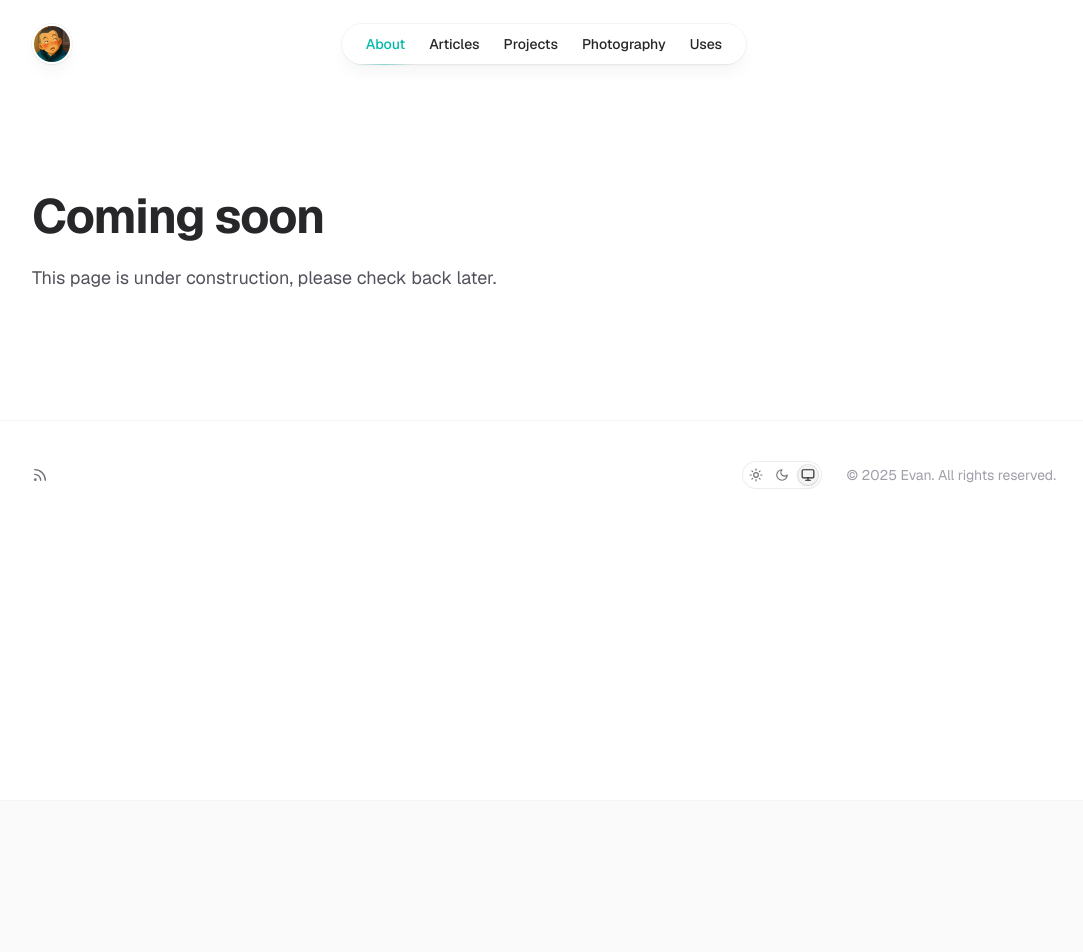
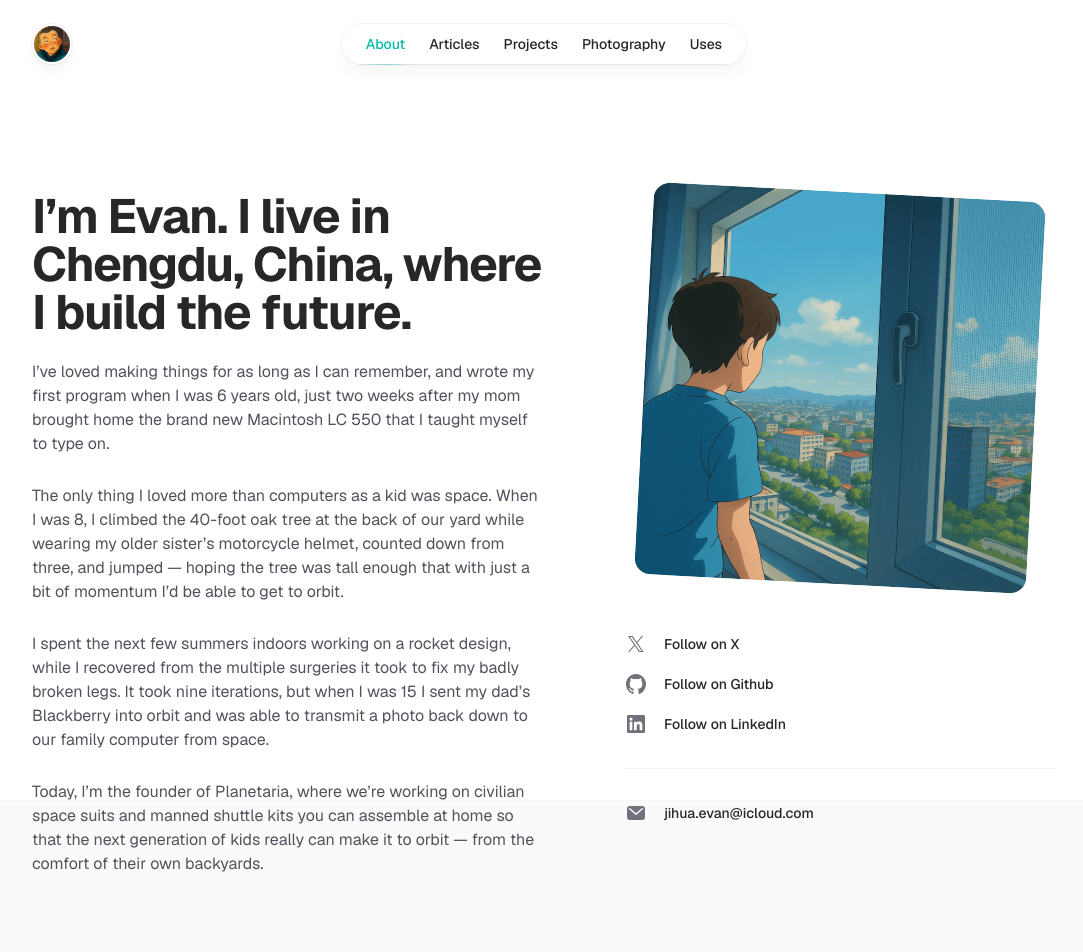
Before and after one commit to evan976/evanwu.dev, a Next.js app: page /about in a window 1280 px wide. Shown: the top 952 px of the page, without its empty margins (96-1179 px from the left). Before the commit the page ends 800 px from the top, so only its background shows below. Built offline with nearby package versions, Linux system fonts and the light colour scheme.

Commit message:
feat: add aurora text component and update pages

```diff
--- a/app/about/page.tsx
+++ b/app/about/page.tsx
@@ -1,16 +1,130 @@
 import { Container } from '@/components/container'
+import { GithubIcon, LinkedInIcon, XIcon } from '@/components/icons'
+import Image from 'next/image'
+import Link from 'next/link'
+
+export const metadata = {
+  title: 'About',
+  description: 'I’m Evan. I live in Chengdu, China, where I build the future.',
+}
 
 export default function Page() {
   return (
     <Container className="mt-16 sm:mt-32">
-      <header className="max-w-2xl">
-        <h1 className="text-4xl font-bold tracking-tight text-zinc-800 dark:text-zinc-100 sm:text-5xl">
-          Coming soon
-        </h1>
-        <p className="mt-6 text-lg text-zinc-600 dark:text-zinc-400">
-          This page is under construction, please check back later.
-        </p>
-      </header>
+      <div className="grid grid-cols-1 gap-y-16 lg:grid-cols-2 lg:grid-rows-[auto_1fr] lg:gap-y-12">
+        <div className="lg:pl-20">
+          <div className="max-w-xs px-2.5 lg:max-w-none">
+            <div className="max-w-xs px-2.5 lg:max-w-none">
+              <Image
+                priority
+                src="/about.png"
+                alt="Evan"
+                width={800}
+                height={800}
+                sizes="(min-width: 1024px) 32rem, 20rem"
+                className="aspect-square rotate-3 rounded-2xl bg-zinc-100 object-cover dark:bg-zinc-800"
+              />
+            </div>
+          </div>
+        </div>
+        <div className="lg:order-first lg:row-span-2">
+          <h1 className="text-4xl font-bold tracking-tight text-zinc-800 sm:text-5xl dark:text-zinc-100">
+            I’m Evan. I live in Chengdu, China, where I build the future.
+          </h1>
+          <div className="mt-6 space-y-7 text-base text-zinc-600 dark:text-zinc-400">
+            <p>
+              I’ve loved making things for as long as I can remember, and wrote
+              my first program when I was 6 years old, just two weeks after my
+              mom brought home the brand new Macintosh LC 550 that I taught
+              myself to type on.
+            </p>
+            <p>
+              The only thing I loved more than computers as a kid was space.
+              When I was 8, I climbed the 40-foot oak tree at the back of our
+              yard while wearing my older sister’s motorcycle helmet, counted
+              down from three, and jumped — hoping the tree was tall enough that
+              with just a bit of momentum I’d be able to get to orbit.
+            </p>
+            <p>
+              I spent the next few summers indoors working on a rocket design,
+              while I recovered from the multiple surgeries it took to fix my
+              badly broken legs. It took nine iterations, but when I was 15 I
+              sent my dad’s Blackberry into orbit and was able to transmit a
+              photo back down to our family computer from space.
+            </p>
+            <p>
+              Today, I’m the founder of Planetaria, where we’re working on
+              civilian space suits and manned shuttle kits you can assemble at
+              home so that the next generation of kids really can make it to
+              orbit — from the comfort of their own backyards.
+            </p>
+          </div>
+        </div>
+        <div className="lg:pl-20">
+          <ul>
+            <li className="flex">
+              <Link
+                target="_blank"
+                rel="noopener noreferrer"
+                href="https://x.com/evan1297"
+                className="group flex items-center text-sm font-medium text-zinc-800 transition hover:text-teal-500 dark:text-zinc-200 dark:hover:text-teal-500"
+              >
+                <XIcon
+                  aria-hidden="true"
+                  className="size-6 flex-none fill-zinc-500 transition group-hover:fill-teal-500"
+                />
+                <span className="ml-4">Follow on X</span>
+              </Link>
+            </li>
+            <li className="flex mt-4">
+              <Link
+                target="_blank"
+                rel="noopener noreferrer"
+                href="https://github.com/evan976"
+                className="group flex items-center text-sm font-medium text-zinc-800 transition hover:text-teal-500 dark:text-zinc-200 dark:hover:text-teal-500"
+              >
+                <GithubIcon
+                  aria-hidden="true"
+                  className="size-6 flex-none fill-zinc-500 transition group-hover:fill-teal-500"
+                />
+                <span className="ml-4">Follow on Github</span>
+              </Link>
+            </li>
+            <li className="flex mt-4">
+              <Link
+                target="_blank"
+                rel="noopener noreferrer"
+                href="https://www.linkedin.com/in/evan976"
+                className="group flex items-center text-sm font-medium text-zinc-800 transition hover:text-teal-500 dark:text-zinc-200 dark:hover:text-teal-500"
+              >
+                <LinkedInIcon
+                  aria-hidden="true"
+                  className="size-6 flex-none fill-zinc-500 transition group-hover:fill-teal-500"
+                />
+                <span className="ml-4">Follow on LinkedIn</span>
+              </Link>
+            </li>
+            <li className="mt-8 border-t border-zinc-100 pt-8 dark:border-zinc-700/40 flex">
+              <Link
+                href="mailto:jihua.evan@icloud.com"
+                className="group flex items-center text-sm font-medium text-zinc-800 transition hover:text-teal-500 dark:text-zinc-200 dark:hover:text-teal-500"
+              >
+                <svg
+                  viewBox="0 0 24 24"
+                  aria-hidden="true"
+                  className="size-6 flex-none fill-zinc-500 transition group-hover:fill-teal-500"
+                >
+                  <path
+                    fillRule="evenodd"
+                    d="M6 5a3 3 0 0 0-3 3v8a3 3 0 0 0 3 3h12a3 3 0 0 0 3-3V8a3 3 0 0 0-3-3H6Zm.245 2.187a.75.75 0 0 0-.99 1.126l6.25 5.5a.75.75 0 0 0 .99 0l6.25-5.5a.75.75 0 0 0-.99-1.126L12 12.251 6.245 7.187Z"
+                  />
+                </svg>
+                <span className="ml-4">jihua.evan@icloud.com</span>
+              </Link>
+            </li>
+          </ul>
+        </div>
+      </div>
     </Container>
   )
 }
--- a/app/photography/page.tsx
+++ b/app/photography/page.tsx
@@ -1,16 +1,18 @@
-import { Container } from '@/components/container'
+import { Layout } from '@/components/layout'
+
+export const metadata = {
+  title: 'Photography',
+  description:
+    'Although I am not a photographer, I like to record every beautiful moment.',
+}
 
 export default function Page() {
   return (
-    <Container className="mt-16 sm:mt-32">
-      <header className="max-w-2xl">
-        <h1 className="text-4xl font-bold tracking-tight text-zinc-800 dark:text-zinc-100 sm:text-5xl">
-          Coming soon
-        </h1>
-        <p className="mt-6 text-lg text-zinc-600 dark:text-zinc-400">
-          This page is under construction, please check back later.
-        </p>
-      </header>
-    </Container>
+    <Layout
+      title="Photography"
+      intro="Although I am not a photographer, I like to record every beautiful moment."
+    >
+      Coming soon
+    </Layout>
   )
 }
--- a/app/projects/page.tsx
+++ b/app/projects/page.tsx
@@ -1,16 +1,17 @@
-import { Container } from '@/components/container'
+import { Layout } from '@/components/layout'
+
+export const metadata = {
+  title: 'Projects',
+  description: 'Things I’ve made trying to put my dent in the universe.',
+}
 
 export default function Page() {
   return (
-    <Container className="mt-16 sm:mt-32">
-      <header className="max-w-2xl">
-        <h1 className="text-4xl font-bold tracking-tight text-zinc-800 dark:text-zinc-100 sm:text-5xl">
-          Coming soon
-        </h1>
-        <p className="mt-6 text-lg text-zinc-600 dark:text-zinc-400">
-          This page is under construction, please check back later.
-        </p>
-      </header>
-    </Container>
+    <Layout
+      title="Projects"
+      intro="Things I’ve made trying to put my dent in the universe."
+    >
+      Coming soon
+    </Layout>
   )
 }
--- a/app/uses/page.tsx
+++ b/app/uses/page.tsx
@@ -1,16 +1,17 @@
-import { Container } from '@/components/container'
+import { Layout } from '@/components/layout'
+
+export const metadata = {
+  title: 'Uses',
+  description: 'Software I use, gadgets I love, and other things I recommend.',
+}
 
 export default function Page() {
   return (
-    <Container className="mt-16 sm:mt-32">
-      <header className="max-w-2xl">
-        <h1 className="text-4xl font-bold tracking-tight text-zinc-800 dark:text-zinc-100 sm:text-5xl">
-          Coming soon
-        </h1>
-        <p className="mt-6 text-lg text-zinc-600 dark:text-zinc-400">
-          This page is under construction, please check back later.
-        </p>
-      </header>
-    </Container>
+    <Layout
+      title="Uses"
+      intro="Software I use, gadgets I love, and other things I recommend."
+    >
+      Coming soon
+    </Layout>
   )
 }
--- a/components/icons.tsx
+++ b/components/icons.tsx
@@ -233,3 +233,31 @@ export function ArrowLeftIcon(props: React.SVGProps<SVGSVGElement>) {
     </svg>
   )
 }
+
+export function XIcon(props: React.SVGProps<SVGSVGElement>) {
+  return (
+    <svg xmlns="http://www.w3.org/2000/svg" viewBox="0 0 24 24" {...props}>
+      <path d="M13.3174 10.7749L19.1457 4H17.7646L12.7039 9.88256L8.66193 4H4L10.1122 12.8955L4 20H5.38119L10.7254 13.7878L14.994 20H19.656L13.3171 10.7749H13.3174ZM11.4257 12.9738L10.8064 12.0881L5.87886 5.03974H8.00029L11.9769 10.728L12.5962 11.6137L17.7652 19.0075H15.6438L11.4257 12.9742V12.9738Z" />
+    </svg>
+  )
+}
+
+export function GithubIcon(props: React.SVGProps<SVGSVGElement>) {
+  return (
+    <svg xmlns="http://www.w3.org/2000/svg" viewBox="0 0 24 24" {...props}>
+      <path
+        fillRule="evenodd"
+        clipRule="evenodd"
+        d="M12 2C6.475 2 2 6.588 2 12.253c0 4.537 2.862 8.369 6.838 9.727.5.09.687-.218.687-.487 0-.243-.013-1.05-.013-1.91C7 20.059 6.35 18.957 6.15 18.38c-.113-.295-.6-1.205-1.025-1.448-.35-.192-.85-.667-.013-.68.788-.012 1.35.744 1.538 1.051.9 1.551 2.338 1.116 2.912.846.088-.666.35-1.115.638-1.371-2.225-.256-4.55-1.14-4.55-5.062 0-1.115.387-2.038 1.025-2.756-.1-.256-.45-1.307.1-2.717 0 0 .837-.269 2.75 1.051.8-.23 1.65-.346 2.5-.346.85 0 1.7.115 2.5.346 1.912-1.333 2.75-1.05 2.75-1.05.55 1.409.2 2.46.1 2.716.637.718 1.025 1.628 1.025 2.756 0 3.934-2.337 4.806-4.562 5.062.362.32.675.936.675 1.897 0 1.371-.013 2.473-.013 2.82 0 .268.188.589.688.486a10.039 10.039 0 0 0 4.932-3.74A10.447 10.447 0 0 0 22 12.253C22 6.588 17.525 2 12 2Z"
+      />
+    </svg>
+  )
+}
+
+export function LinkedInIcon(props: React.SVGProps<SVGSVGElement>) {
+  return (
+    <svg xmlns="http://www.w3.org/2000/svg" viewBox="0 0 24 24" {...props}>
+      <path d="M18.335 18.339H15.67v-4.177c0-.996-.02-2.278-1.39-2.278-1.389 0-1.601 1.084-1.601 2.205v4.25h-2.666V9.75h2.56v1.17h.035c.358-.674 1.228-1.387 2.528-1.387 2.7 0 3.2 1.778 3.2 4.091v4.715zM7.003 8.575a1.546 1.546 0 01-1.548-1.549 1.548 1.548 0 111.547 1.549zm1.336 9.764H5.666V9.75H8.34v8.589zM19.67 3H4.329C3.593 3 3 3.58 3 4.297v15.406C3 20.42 3.594 21 4.328 21h15.338C20.4 21 21 20.42 21 19.703V4.297C21 3.58 20.4 3 19.666 3h.003z" />
+    </svg>
+  )
+}
--- a/components/layout.tsx
+++ b/components/layout.tsx
@@ -15,7 +15,7 @@ export function Layout({
         <h1 className="text-4xl font-bold tracking-tight text-zinc-800 dark:text-zinc-100 sm:text-5xl">
           {title}
         </h1>
-        <p className="mt-6 text-lg text-zinc-600 dark:text-zinc-400">{intro}</p>
+        <p className="mt-6 text-zinc-500 dark:text-zinc-400">{intro}</p>
       </header>
       <div className="mt-16 sm:mt-20">{children}</div>
     </Container>
```
Also changed, not shown: app/page.tsx (+6 -1 lines), components/aurora-text.tsx (added, +38 -0 lines), public/about.png (added).
